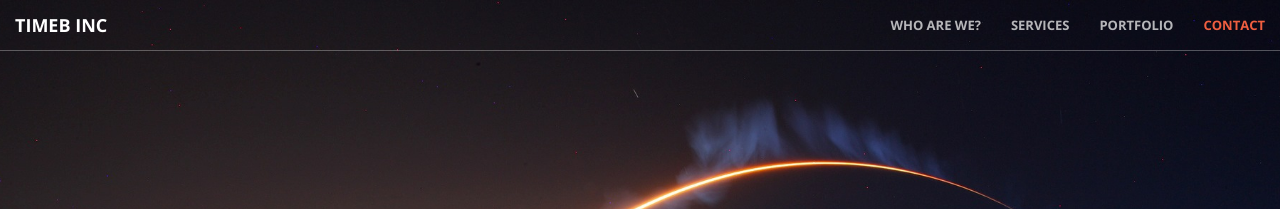
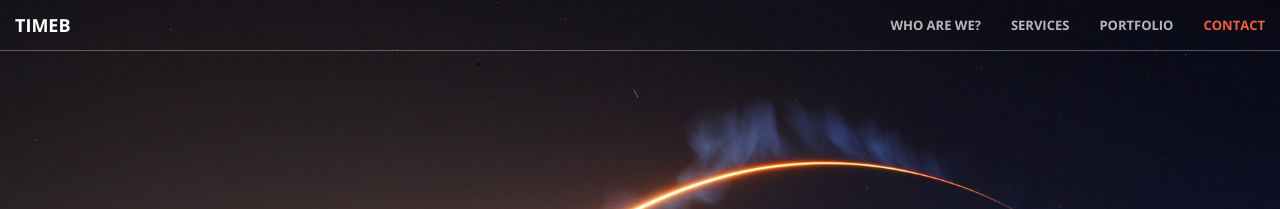
Before and after one commit to TimeBinc/TimeBinc.github.io, a Jekyll site: the page built from index.html, in a window 1280 px wide. Shown: the top 209 px of the page. Built offline with Jekyll 4.4.1, drawn with Linux system fonts in a browser that asks for light colours.

Commit message:
Update nav.html

```diff
--- a/_includes/nav.html
+++ b/_includes/nav.html
@@ -8,7 +8,7 @@
                 <span class="icon-bar"></span>
                 <span class="icon-bar"></span>
             </button>
-            <a class="navbar-brand page-scroll" href="#page-top">TimeB Inc</a>
+            <a class="navbar-brand page-scroll" href="#page-top">TimeB</a>
         </div>
 
         <!-- Collect the nav links, forms, and other content for toggling -->
```
